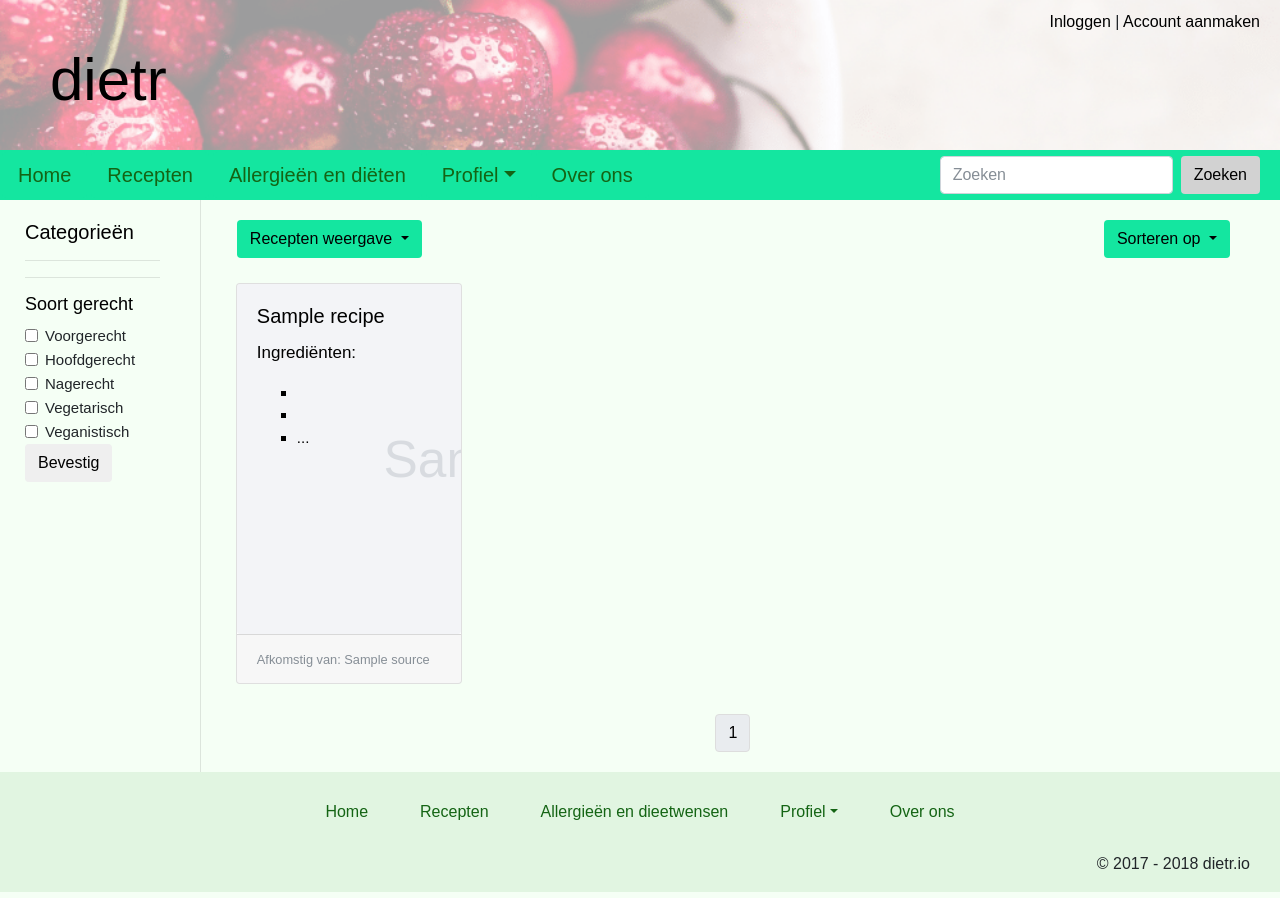
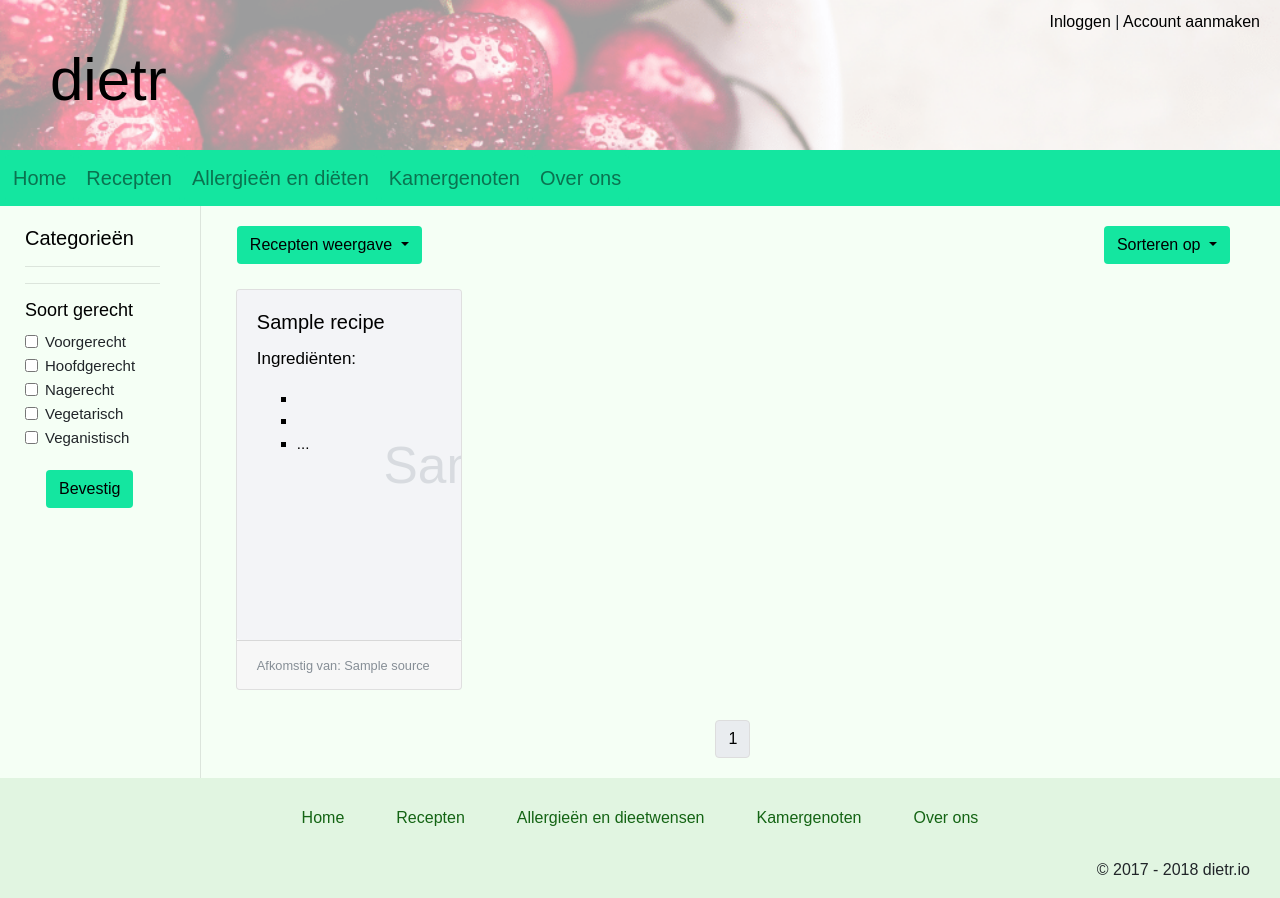
Before and after one commit to essoplerck/dietr, a Python web app: template dietr/templates/recipe/view.jinja in a window 1280 px wide. Run offline with Jinja, Linux system fonts and the light colour scheme; the template is opened without the code that fills it: most values are stand-ins (such as "Sample title", 1, 10 or a date in 2020); grey boxes marked "Sample" are stand-in pictures; some libraries are stand-ins or nearby versions.

Commit message:
Kleine layout aanpassingen

```diff
--- a/dietr/static/styles/style.css
+++ b/dietr/static/styles/style.css
@@ -87,7 +87,6 @@ header .afh .dropdown-item a {
   cursor: pointer;
 }
 
-header .nav.nav-pills.afh,
 header .afh .nav-link,
 header .afh .show>.nav-link {
   font-size: 20px;
@@ -434,7 +433,8 @@ section .pagination {
   margin: -20px 0 20px 0;
 }
 
-section .pagination li {
+section .pagination li,
+section .form-check-label li {
   list-style-type: none;
 }
 
--- a/dietr/templates/footer.jinja
+++ b/dietr/templates/footer.jinja
@@ -3,14 +3,7 @@
     <a class="nav-link" href="{{ url_for('overview.dashboard') }}">Home</a>
     <a class="nav-link" href="{{ url_for('recipe.view') }}">Recepten</a>
     <a class="nav-link" href="{{ url_for('diet.view') }}">Allergieën en dieetwensen</a>
-    <a class="nav-link dropdown-toggle" data-toggle="dropdown" role="button" aria-haspopup="true" aria-expanded="false">Profiel</a>
-
-    <div class="dropdown-menu">
-      <a class="dropdown-item" href="{{ url_for('profile.view') }}">Profiel</a>
-      <span class="dropdown-divider"></span>
-      <a class="dropdown-item" href="{{ url_for('profile.edit') }}">Account</a>
-      <a class="dropdown-item" href="{{ url_for('roommate.overview') }}">Personen</a>
-    </div>
+    <a class="nav-link" href="{{ url_for('roommate.overview') }}">Kamergenoten</a>
     <a class="nav-link" href="{{ url_for('overview.about') }}">Over ons</a>
   </ul>
 
--- a/dietr/templates/header.jinja
+++ b/dietr/templates/header.jinja
@@ -6,9 +6,13 @@
     </div>
     <div class="account">
       {% if user %}
-        <a href="{{ url_for('profile.view') }}">Profiel</a>
-        |
-        <a href="{{ url_for('authentication.logout') }}">Uitloggen</a>
+        <div class="row">
+          <a href="{{ url_for('profile.view') }}">Profiel</a>
+          <div style="padding: 0 5px;">|</div>
+          <form action="{{ url_for('authentication.logout') }}" method="post">
+            <a href="{{ url_for('authentication.logout') }}">Uitloggen</a>
+          </form>
+        </div>
       {% else %}
         <a href="{{ url_for('authentication.login') }}">Inloggen</a>
         |
--- a/dietr/templates/navigation.jinja
+++ b/dietr/templates/navigation.jinja
@@ -1,4 +1,10 @@
-<ul class="nav nav-pills afh">
+<nav class="navbar navbar-expand-lg navbar-light afh" style="background-color:rgb(20,230,160); padding: 3px;">
+  <button class="navbar-toggler" type="button" data-toggle="collapse" data-target="#navbarSupportedContent" aria-controls="navbarSupportedContent" aria-expanded="false" aria-label="Toggle navigation">
+    <span class="navbar-toggler-icon"></span>
+  </button>
+
+  <div class="collapse navbar-collapse" id="navbarSupportedContent">
+    <ul class="navbar-nav nav-pills afh">
       <li class="nav-item">
         <a class="nav-link" href="{{ url_for('overview.dashboard') }}">Home</a>
       </li>
@@ -11,24 +17,13 @@
         <a class="nav-link" href="{{ url_for('diet.view') }}">Allergieën en diëten</a>
       </li>
 
-  <li class="nav-item dropdown">
-    <a class="nav-link dropdown-toggle" data-toggle="dropdown" role="button" aria-haspopup="true" aria-expanded="false">Profiel</a>
-    <div class="dropdown-menu">
-      <a class="dropdown-item" href="{{ url_for('profile.view') }}">Profiel</a>
-      <span class="dropdown-divider"></span>
-      <a class="dropdown-item" href="{{ url_for('profile.edit') }}">Account</a>
-      <a class="dropdown-item" href="{{ url_for('roommate.overview') }}">Personen</a>
-    </div>
+      <li class="nav-item">
+        <a class="nav-link" href="{{ url_for('roommate.overview') }}">Kamergenoten</a>
       </li>
 
       <li class="nav-item">
         <a class="nav-link" href="{{ url_for('overview.about') }}">Over ons</a>
       </li>
-
-  <li id="search-bar" class="ml-auto">
-    <form action="{{ url_for('overview.search') }}" class="form-inline" method="POST">
-      <input class="form-control mr-sm-2" type="search" placeholder="Zoeken" aria-label="Search">
-      <button class="btn btn-outline-success" type="submit">Zoeken</button>
-    </form>
-  </li>
     </ul>
+  </div>
+</nav>
--- a/dietr/templates/recipe/view.jinja
+++ b/dietr/templates/recipe/view.jinja
@@ -14,14 +14,14 @@
         {% if user.roommates %}
           <h4>Personen</h4>
             <div class="form-check">
-              <label class="form-check-label">
-                {% for roommate in user.roommates %}
+              {% for roommate in user.roommates %}
+                <label class="form-check-label">
                   <input id="{{ roommate.id }}" class="form-check-input" type="checkbox" value="True" checked>
-                {{ roommate.first_name }}
-            </label>
+                  {{ roommate.first_name }}
+                </label>
             {% endfor %}
             </div>
-            <button class="btn" type="button" id="extra_confirm" data-toggle=""> Bevestig </button>
+            <button class="btn btn-primary" type="button" id="extra_confirm" data-toggle="">Bevestig</button>
         {% endif %}
 
         <hr>
@@ -53,7 +53,8 @@
             Veganistisch
           </label>
 
-          <button class="btn" type="button" id="extra_confirm" data-toggle=""> Bevestig </button>
+          <br>
+          <button class="btn btn-primary" type="button" id="extra_confirm" data-toggle="">Bevestig</button>
 
         </div>
       </div>
```
Also changed, not shown: dietr/database.py (+0 -7 lines), dietr/templates/diet/view.jinja (+14 -38 lines). Lines whose indentation alone changed are shown as unchanged.
